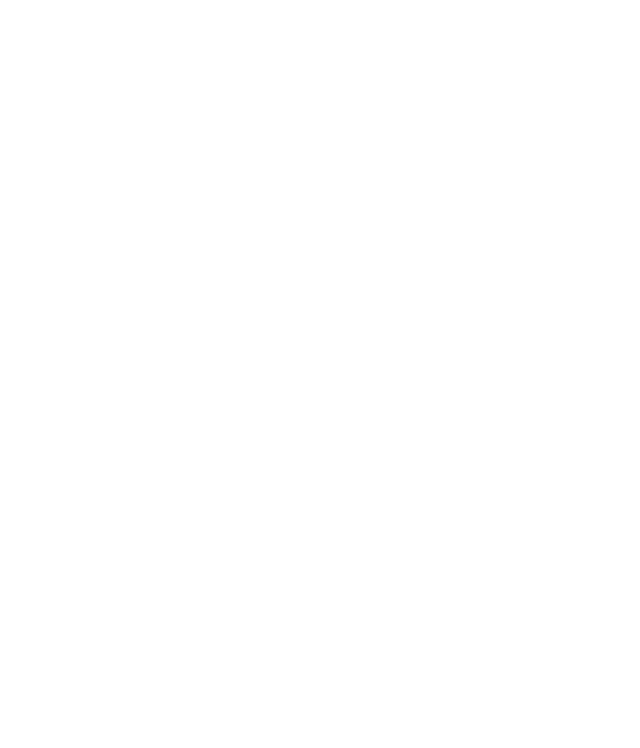
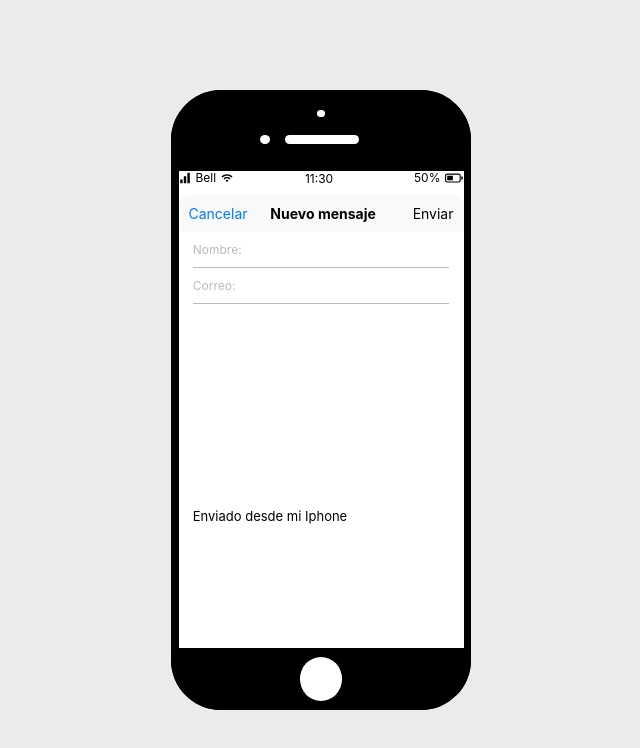
Before and after one commit to lucaswsanchez/iphone-portfolio, a React (Vite) app: page /turning-on/iphone/mail in a window 1280 px wide. Before the commit this address had no page. Shown: the top 748 px of the page, without its empty margins (319-959 px from the left). Built offline with nearby package versions, Linux system fonts and the light colour scheme; a web font is replaced by a local one.

Commit message:
adding contact form

```diff
--- a/package.json
+++ b/package.json
@@ -10,10 +10,12 @@
     "preview": "vite preview"
   },
   "dependencies": {
+    "@formspree/react": "^2.4.1",
     "react": "^18.2.0",
     "react-dom": "^18.2.0",
     "react-icons": "^4.8.0",
-    "react-router-dom": "^6.11.0"
+    "react-router-dom": "^6.11.0",
+    "react-toastify": "^9.1.2"
   },
   "devDependencies": {
     "@types/react": "^18.0.28",
--- a/src/App.jsx
+++ b/src/App.jsx
@@ -8,6 +8,7 @@
 import IphoneNotesHabTec from "./routes/home/turning-on/iphone/IphoneNotesHabTec";
 import IphoneNotesHabBla from "./routes/home/turning-on/iphone/IphoneNotesHabBla";
 import IphoneNotesHistAc from "./routes/home/turning-on/iphone/IphoneNotesHistAc";
+import IphoneMail from "./routes/home/turning-on/iphone/IphoneMail";
 
 function App() {
   return (
@@ -29,6 +30,7 @@
           path="/turning-on/iphone/notes/hist-ac"
           element={<IphoneNotesHistAc />}
         />
+        <Route path="/turning-on/iphone/mail" element={<IphoneMail />} />
         <Route path="/turning-on/iphone/ecommerce" element={<Ecommerce />} />
       </Routes>
     </Router>
--- a/src/routes/home/turning-on/TurningOn.css
+++ b/src/routes/home/turning-on/TurningOn.css
@@ -4,11 +4,11 @@
   display: flex;
   justify-content: center;
   align-items: center;
-  background-color: black;
+  background-color: #ebebeb;
 }
 
 .container {
-  background-color: black;
+  background-color: #ebebeb;
   width: 300px;
   height: 620px;
 }
@@ -21,7 +21,7 @@
   display: flex;
   justify-content: space-between;
   align-items: center;
-  background-color: white;
+  background-color: black;
   flex-direction: column;
   border-radius: 50px;
 }
@@ -34,7 +34,7 @@
   align-items: center;
   padding-top: 20px;
   gap: 16px;
-  background-color: white;
+  background-color: black;
   border-radius: 50px 50px 0 0;
 }
 
@@ -49,7 +49,7 @@
 .sensor {
   width: 3.4%;
   height: 100%;
-  background-color: black;
+  background-color: white;
   border-radius: 50%;
 }
 
@@ -73,7 +73,7 @@
 .camera {
   width: 10%;
   height: 75%;
-  background-color: black;
+  background-color: white;
   border-radius: 50%;
 }
 
@@ -87,7 +87,7 @@
 .speaker {
   width: 40%;
   height: 75%;
-  background-color: black;
+  background-color: white;
   border-radius: 10px;
 }
 
@@ -145,12 +145,12 @@
   display: flex;
   justify-content: center;
   align-items: center;
-  background-color: white;
+  background-color: black;
   border-radius: 0 0 50px 50px;
 }
 
 .home-btn {
-  background-color: black;
+  background-color: white;
   width: 14%;
   height: 70%;
   border-radius: 50%;
--- a/src/routes/home/turning-on/TurningOn.jsx
+++ b/src/routes/home/turning-on/TurningOn.jsx
@@ -1,7 +1,6 @@
 import "./TurningOn.css";
 import AppleLogo from "../../../assets/images/apple.png";
 import { useEffect, useState } from "react";
-import { MdNavigateNext } from "react-icons/md";
 import { Link } from "react-router-dom";
 
 const TurningOn = () => {
@@ -38,9 +37,7 @@
               <div className="apple-text">
                 <p>Tu Iphone esta listo</p>
                 <Link to="/turning-on/iphone" className="link white">
-                  <p>
-                    Continuar <MdNavigateNext color="white" size={18} />
-                  </p>
+                  <p>Continuar &gt;</p>
                 </Link>
               </div>
             ) : (
--- a/src/routes/home/turning-on/iphone/Iphone.css
+++ b/src/routes/home/turning-on/iphone/Iphone.css
@@ -1,7 +1,7 @@
 .main-screen {
   width: 95%;
   height: 77%;
-  background-image: url("../../../../assets/images/Wallpaper2.jpg");
+  background-image: url("../../../../assets/images/Wallpaper.jpg");
   background-size: cover;
   color: white;
 }
--- a/src/routes/home/turning-on/iphone/Iphone.jsx
+++ b/src/routes/home/turning-on/iphone/Iphone.jsx
@@ -96,10 +96,12 @@
                   <figcaption>Maps</figcaption>
                 </div>
                 <div className="apps">
-                  <figure>
-                    <img src={Mail} alt="mail" />
-                  </figure>
-                  <figcaption>Mail</figcaption>
+                  <Link to="/turning-on/iphone/mail" className="link white">
+                    <figure>
+                      <img src={Mail} alt="mail" />
+                    </figure>
+                    <figcaption>Mail</figcaption>
+                  </Link>
                 </div>
                 <div className="apps">
                   <figure>
--- /dev/null
+++ b/src/routes/home/turning-on/iphone/IphoneMail.css
@@ -0,0 +1,86 @@
+.mail-screen {
+  width: 95%;
+  height: 77%;
+  background-color: #ffffff;
+}
+
+.in-mail-header {
+  width: 100%;
+  margin-top: 10px;
+  padding: 10px 10px 10px 10px;
+  border-radius: 10px 10px 0px 0px;
+  display: flex;
+  justify-content: space-between;
+  font-size: 14px;
+  background-color: #f9f9f9;
+}
+
+.in-mail-header h4 {
+  padding-right: 14px;
+}
+
+.blue {
+  color: #007aff;
+}
+
+.in-mail-form {
+  width: 90%;
+  margin: auto;
+}
+
+.in-mail-form p {
+  font-size: 13px;
+}
+
+.form-name {
+  display: flex;
+  font-size: 12px;
+  border-bottom: 1px solid #bababd;
+  color: #bababd;
+  padding: 10px 0 10px 0;
+}
+
+.form-name input {
+  width: 100%;
+  font-size: 12px;
+  border: none;
+  outline: none;
+  padding-left: 5px;
+}
+
+.form-mail {
+  display: flex;
+  font-size: 12px;
+  border-bottom: 1px solid #bababd;
+  color: #bababd;
+  padding: 10px 0 10px 0;
+}
+
+.form-mail input {
+  width: 100%;
+  font-size: 12px;
+  border: none;
+  outline: none;
+  padding-left: 5px;
+}
+
+.form-message textarea {
+  max-width: 100%;
+  width: 100%;
+  height: 200px;
+  padding-top: 10px;
+  font-size: 13px;
+  resize: none;
+  border: none;
+  outline: none;
+}
+
+.submit {
+  border: none;
+  background-color: #f9f9f9;
+  font-size: 14px;
+}
+
+.submit:hover {
+  cursor: pointer;
+}
--- /dev/null
+++ b/src/routes/home/turning-on/iphone/IphoneMail.jsx
@@ -0,0 +1,142 @@
+import "./IphoneMail.css";
+import { useState, useEffect } from "react";
+import { useForm, ValidationError } from "@formspree/react";
+import { ToastContainer, toast } from "react-toastify";
+import "react-toastify/dist/ReactToastify.css";
+import { AiFillSignal } from "react-icons/ai";
+import { MdWifi } from "react-icons/md";
+import { BsBatteryHalf } from "react-icons/bs";
+import { Link } from "react-router-dom";
+
+const IphoneMail = () => {
+  const [state, handleSubmit] = useForm("xdovypeg");
+  const [valorCampo1, setValorCampo1] = useState("");
+  const [valorCampo2, setValorCampo2] = useState("");
+  const [valorCampo3, setValorCampo3] = useState("");
+
+  const handleToast = () => {
+    toast.success("Tu mensaje fue enviado con éxito!", {
+      style: { fontSize: "14px", fontFamily: "Montserrat , sans-serif" },
+      position: "bottom-right",
+      autoClose: 500,
+      hideProgressBar: true,
+      closeOnClick: true,
+      pauseOnHover: true,
+      draggable: true,
+      progress: undefined,
+      theme: "dark",
+    });
+  };
+
+  useEffect(() => {
+    if (state.succeeded) {
+      setValorCampo1("");
+      setValorCampo2("");
+      setValorCampo3("");
+      handleToast();
+    }
+  }, [state.succeeded]);
+
+  return (
+    <div className="iphone6">
+      <div className="container">
+        <div className="frame">
+          <div className="frame-top">
+            <div className="sensor-container">
+              <div className="sensor"></div>
+            </div>
+            <div className="speaker-cam">
+              <div className="cam-container">
+                <div className="camera"></div>
+              </div>
+              <div className="speaker-container">
+                <div className="speaker"></div>
+              </div>
+            </div>
+          </div>
+          <div className="mail-screen">
+            <div className="screen-header">
+              <div className="signal">
+                <AiFillSignal size={12} /> Bell <MdWifi />
+              </div>
+              <div className="time">11:30</div>
+              <div className="battery">
+                50% <BsBatteryHalf size={18} />
+              </div>
+            </div>
+            <form onSubmit={handleSubmit}>
+              <div className="in-mail-header">
+                <Link to="/turning-on/iphone" className="link">
+                  <div className="blue">Cancelar</div>
+                </Link>
+                <h4>Nuevo mensaje</h4>
+                <button
+                  type="submit"
+                  className="submit"
+                  disabled={state.submitting}
+                >
+                  Enviar
+                </button>
+              </div>
+              <div className="in-mail-form">
+                <div className="form-name">
+                  <label htmlFor="name">Nombre:</label>
+                  <input
+                    type="text"
+                    id="name"
+                    name="name"
+                    required
+                    value={valorCampo1}
+                    onChange={(event) => setValorCampo1(event.target.value)}
+                  />
+                  <ValidationError
+                    prefix="Name"
+                    field="name"
+                    errors={state.errors}
+                  />
+                </div>
+                <div className="form-mail">
+                  <label htmlFor="email">Correo:</label>
+                  <input
+                    type="email"
+                    id="email"
+                    name="email"
+                    required
+                    value={valorCampo2}
+                    onChange={(event) => setValorCampo2(event.target.value)}
+                  />
+                  <ValidationError
+                    prefix="Email"
+                    field="email"
+                    errors={state.errors}
+                  />
+                </div>
+                <div className="form-message">
+                  <textarea
+                    id="message"
+                    name="message"
+                    required
+                    value={valorCampo3}
+                    onChange={(event) => setValorCampo3(event.target.value)}
+                  />
+                  <ValidationError
+                    prefix="Message"
+                    field="message"
+                    errors={state.errors}
+                  />
+                </div>
+                <p>Enviado desde mi Iphone</p>
+              </div>
+            </form>
+            <ToastContainer />
+          </div>
+          <div className="frame-bottom">
+            <div className="home-btn"></div>
+          </div>
+        </div>
+      </div>
+    </div>
+  );
+};
+
+export default IphoneMail;
--- /dev/null
+++ b/src/routes/home/turning-on/iphone/IphoneNotesHistAc.css
@@ -0,0 +1,12 @@
+.historial-academico {
+  width: 90%;
+  height: 80%;
+  margin: auto;
+  padding-top: 14px;
+}
+
+.historial-academico ul li {
+  list-style: none;
+  line-height: 1.5;
+  font-size: 14px;
+}
```
Also changed, not shown: src/routes/home/turning-on/iphone/IphoneNotesHistAc.jsx (+25 -0 lines), 1 other file (tests, documents, lock files or other folders). Lines whose indentation alone changed are shown as unchanged.
